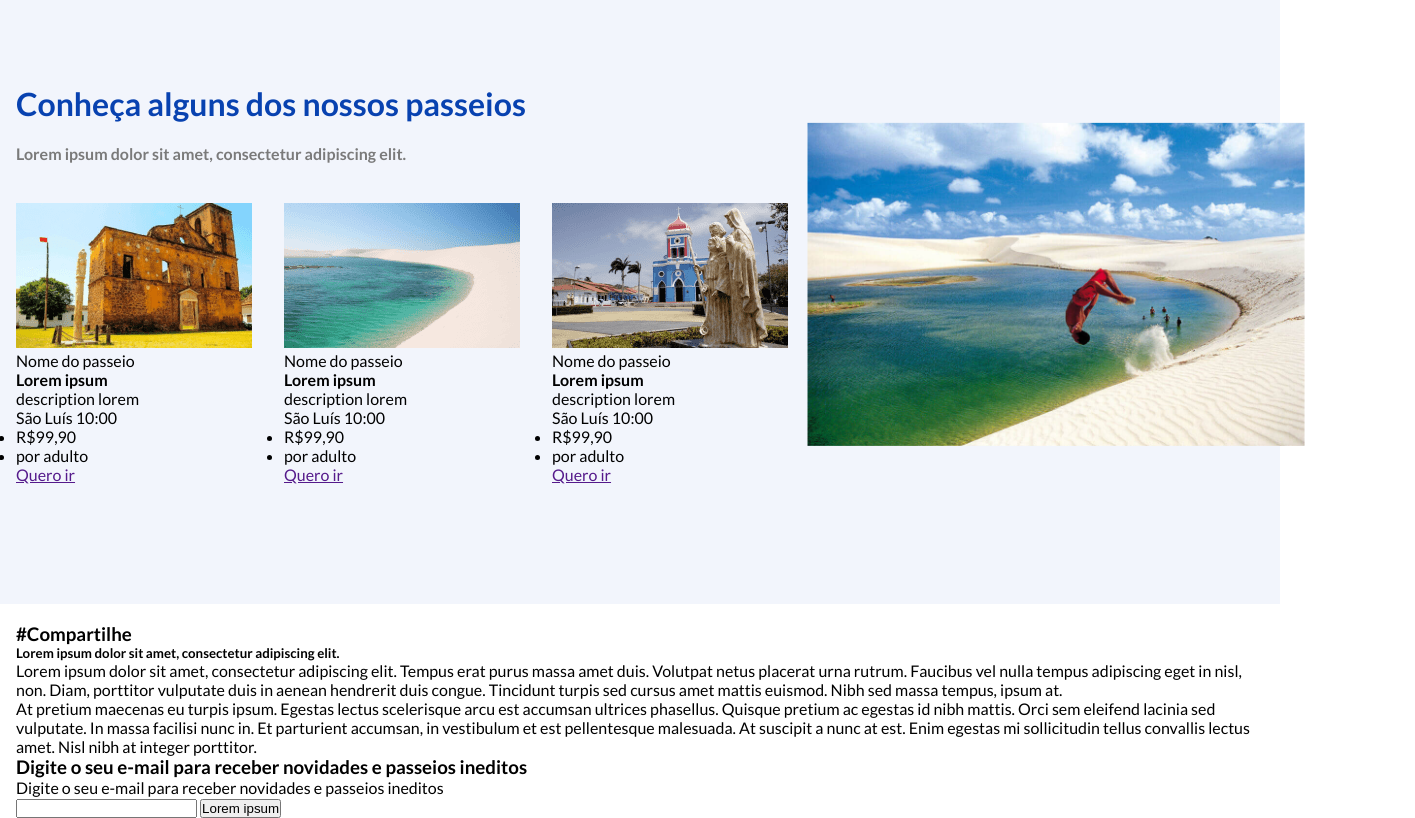
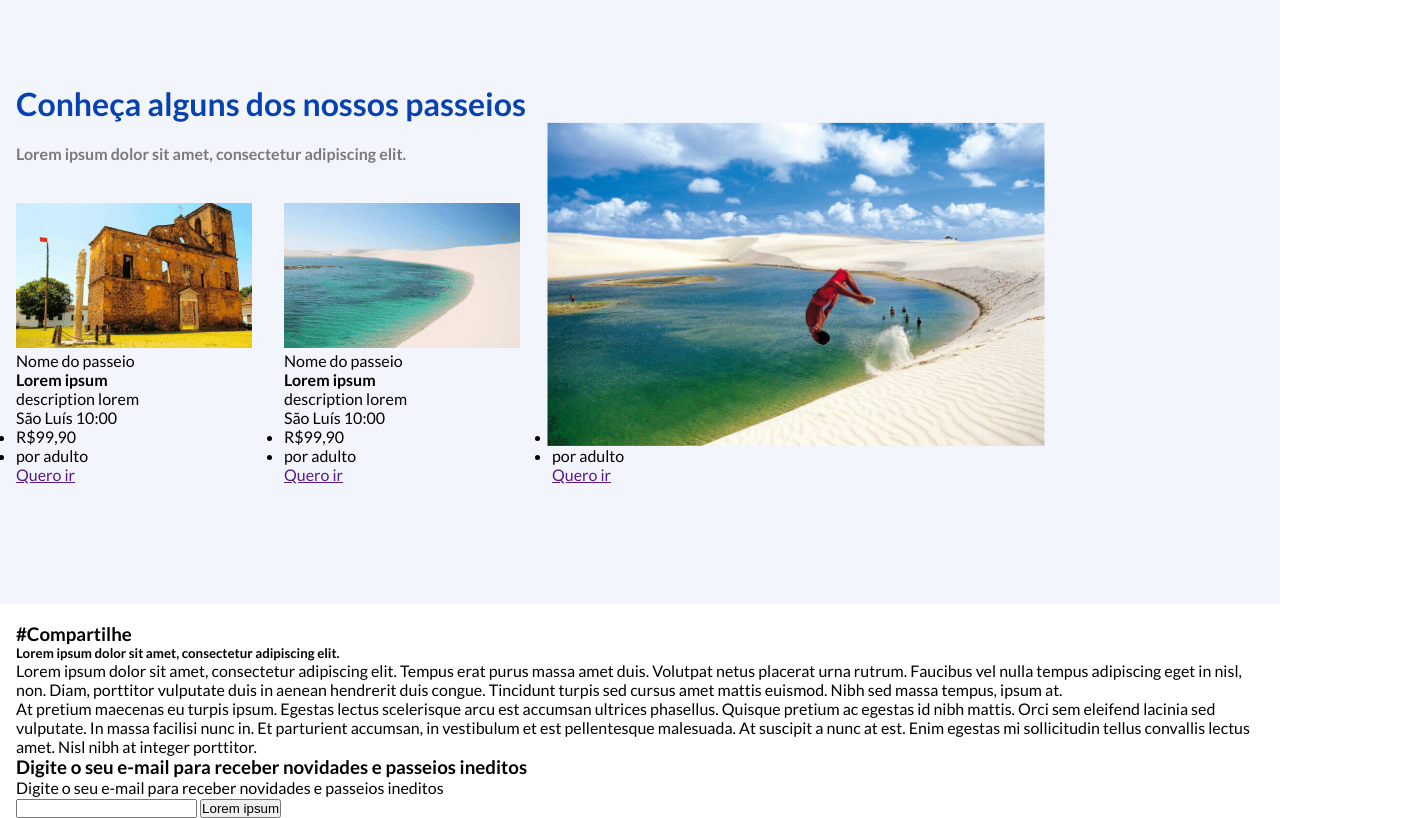
Before and after one commit to jarbassantana/transfer-barreirinhas, a plain HTML site: page index.html in a window 1280 px wide. Shown: the part 1720-2538 px from the top of the page, 1415 px wide, since content can reach past the window. Drawn offline with nearby package versions, Linux system fonts and the light colour scheme.

Commit message:
alteration

```diff
--- a/assets/scss/_home.scss
+++ b/assets/scss/_home.scss
@@ -288,12 +288,14 @@
     .tours-content-video {
         position: absolute;
         top: calc(50% + 1.5px);
-        right: -20%;
-        transform: translate(-20%, -50%);
-        width: calc(48% - 7px);
+        right: -1%;
+        transform: translate(-50%, -50%);
+        // width: calc(48% - 7px);
+        // width: 50%;
         img {
             width: 100%;
             max-width: 49.7rem;
+            height: 100%;
         }
     }
 }
```
Also changed, not shown: index.html (+1 -1 lines), assets/css/style.css, 1 other file.
